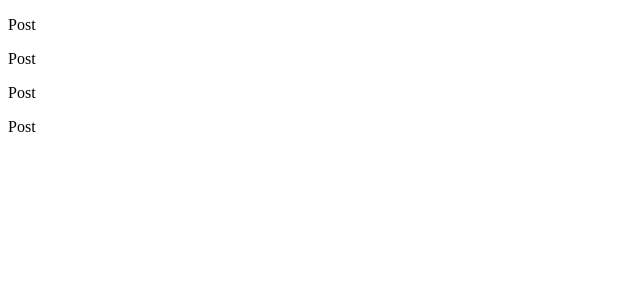
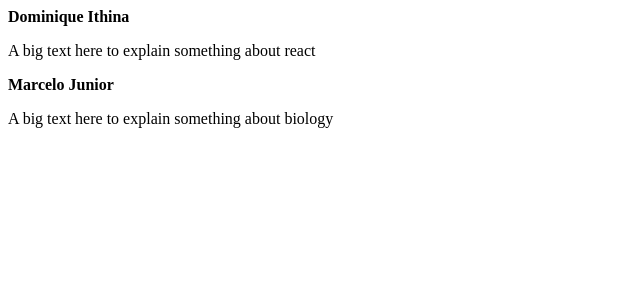
Before and after one commit to Nickithine/01-fundamentos-reactjs, a React (Vite) app: page / in a window 1280 px wide. Shown: the top 300 px of the page, without its empty margins (0-640 px from the left). Built offline with nearby package versions, Linux system fonts and the light colour scheme.

Commit message:
feat: Understanding properties

```diff
--- a/src/App.jsx
+++ b/src/App.jsx
@@ -4,10 +4,14 @@ export function App() {
 
   return (
     <>
-      <Post />
-      <Post />
-      <Post />
-      <Post />
+      <Post
+        author="Dominique Ithina"
+        content="A big text here to explain something about react"
+      />
+      <Post
+        author="Marcelo Junior"
+        content="A big text here to explain something about biology"
+      />
     </>
   )
 }
--- a/src/Post.jsx
+++ b/src/Post.jsx
@@ -1,3 +1,9 @@
-export function Post() {
-  return <p>Post</p>
+export function Post(props) {
+
+  return (
+    <>
+      <strong>{ props.author }</strong>
+      <p>{ props.content }</p>
+    </>
+  )
 }
```
